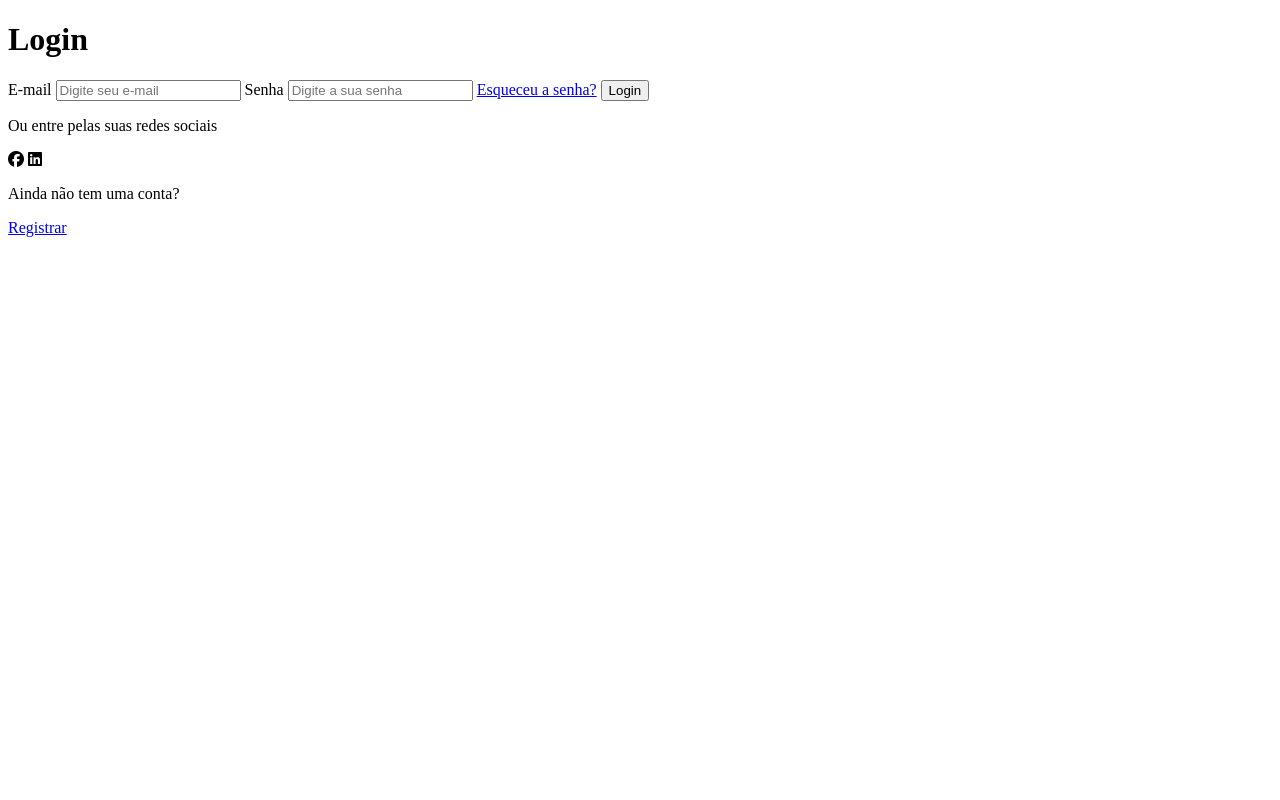
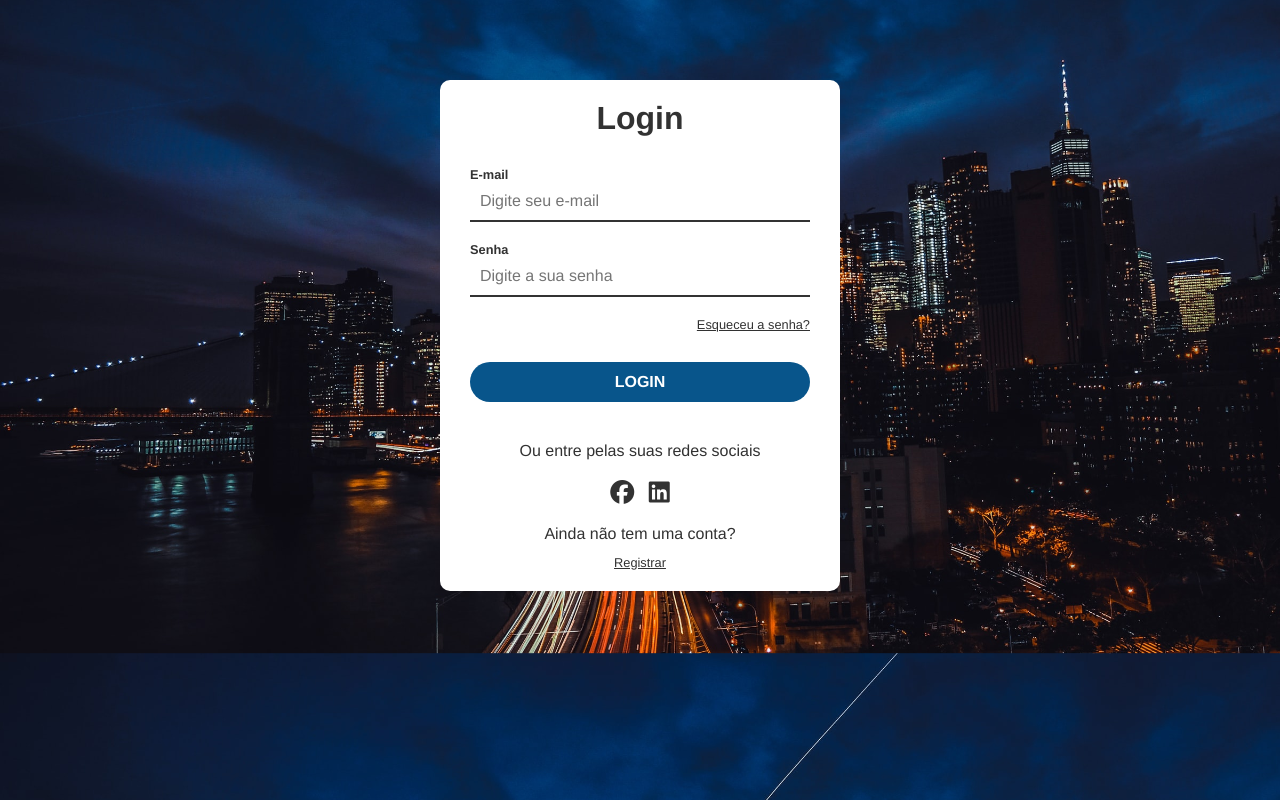
Before and after one commit to k-costa/TelaLogin, a plain HTML site: page index.html in a window 1280 px wide. Drawn offline with Linux system fonts and the light colour scheme.

Commit message:
add styling and finishing project

```diff
--- a/CSS/style.css
+++ b/CSS/style.css
@@ -0,0 +1,105 @@
+/* CSS Geral */
+*{
+    margin: 0;
+    padding: 0;
+    box-sizing: border-box;
+    font-family: Helvetica;
+    color: #323232;
+    border: none;
+}
+
+body{
+    background-image: url('../img/background.jpg');
+    background-size: cover;
+    background-position-y: -200px;
+}
+
+textarea:focus, input:focus{
+    outline: none;
+}
+
+a, label{
+    font-size: .8rem;
+}
+
+a:hover{
+    color: #08558B;
+}
+
+/* Container Login */
+#login-container{
+    background-color: #FFF;
+    width: 400px;
+    margin-left: auto;
+    margin-right: auto;
+    padding: 20px 30px;
+    margin-top: 10vh;
+    border-radius: 10px;
+    text-align: center;
+}
+
+/* Formulário */
+form{
+    margin-top: 30px;
+    margin-bottom: 40px;
+}
+
+label, input{
+    display: block;
+    width: 100%;
+    text-align: left;
+}
+
+label{
+    font-weight: bold;
+}
+
+input{
+    border-bottom: 2px solid #323232;
+    padding: 10px;
+    font-size: 1rem;
+    margin-bottom: 20px;
+}
+
+input:focus{
+    border-bottom: 2px solid #08558B;
+}
+
+#forgot-password{
+    text-align: right;
+    display: block;
+}
+
+input[type="submit"]{
+    text-align: center;
+    text-transform: uppercase;
+    font-weight: bold;
+    border: none;
+    height: 40px;
+    border-radius: 20px;
+    margin-top: 30px;
+    color: #FFF;
+    background-color: #08558B;
+    cursor: pointer;
+}
+
+input[type="submit"]:hover{
+    background-color: #1B223C;
+    transition: .5s;
+}
+
+/* Redes Socias */
+#social-midia-container, #social-midia-container p{
+    margin-bottom: 20px;
+}
+
+#social-midia-container i{
+    font-size: 1.5em;
+    margin: 0 5px;
+    cursor: pointer;
+}
+
+/* Registrar */
+#register-container p{
+    margin-bottom: 10px;
+}
```
Also changed, not shown: index.html (+1 -1 lines).
